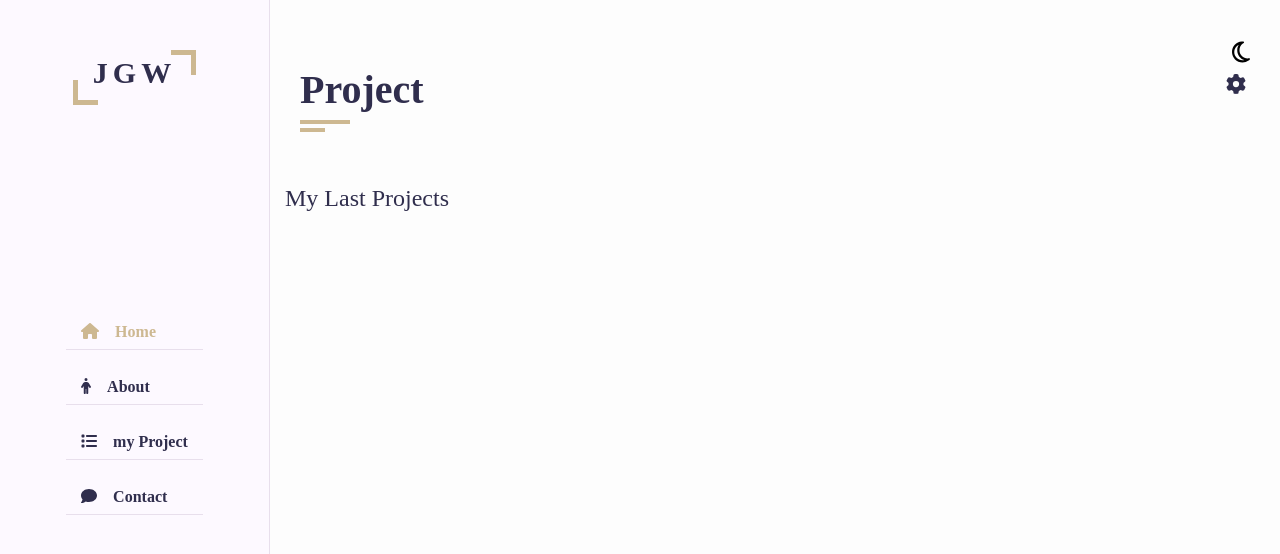
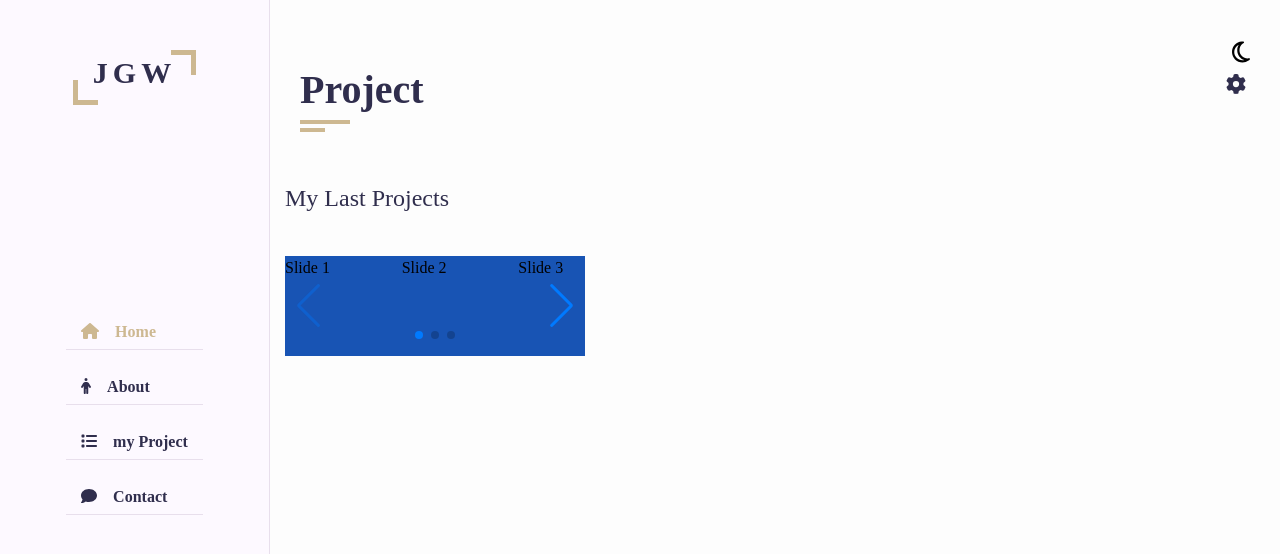
Before and after one commit to DoggySummer/myPortfolio, a React (Create React App) app: page /project in a window 1280 px wide. Shown: the top 554 px of the page. Built offline with nearby package versions, Linux system fonts and the light colour scheme.

Commit message:
이유는 모르겠지만 성공한 스와이퍼

```diff
--- a/src/App.js
+++ b/src/App.js
@@ -6,7 +6,7 @@
 import Project from './components/Project';
 import { Routes, Route, Link } from 'react-router-dom';
 import ColorMode from './components/ColorMode';
-import Swiperjj from './components/Swiper';
+
 export let ThemeContext = createContext();
 
 function App() {
--- a/src/components/Project.js
+++ b/src/components/Project.js
@@ -1,6 +1,10 @@
 import React from 'react';
 import { Navigation, Pagination, Scrollbar, A11y } from 'swiper';
 import { Swiper, SwiperSlide } from 'swiper/react';
+import 'swiper/css';
+import 'swiper/css/pagination';
+import 'swiper/css/navigation';
+import 'swiper/css/scrollbar';
 
 const Project = () => {
   return (
@@ -13,8 +17,24 @@
             </div>
           </div>
           <div className="row">
-            <div className="project_heading">
-              <h2>My Last Projects </h2>
+            <div className="project_card">
+              <div className="project_heading">
+                <h2>My Last Projects </h2>
+              </div>
+              <Swiper
+                className="swiper_container"
+                modules={[Navigation, Pagination, Scrollbar, A11y]}
+                spaceBetween={50}
+                slidesPerView={3}
+                pagination={{ clickable: true }}
+                navigation={true}
+              >
+                <SwiperSlide>Slide 1</SwiperSlide>
+                <SwiperSlide>Slide 2</SwiperSlide>
+                <SwiperSlide>Slide 3</SwiperSlide>
+                <SwiperSlide>Slide 4</SwiperSlide>
+                <SwiperSlide>Slide 5</SwiperSlide>
+              </Swiper>
             </div>
           </div>
         </div>
--- a/src/components/Swiper.js
+++ b/src/components/Swiper.js
@@ -1,18 +1,24 @@
 // Import Swiper React components
 import { Swiper, SwiperSlide } from 'swiper/react';
+import { Navigation, Pagination, Scrollbar, A11y } from 'swiper';
 
 // Import Swiper styles
 import 'swiper/css';
+import 'swiper/css/navigation';
+import 'swiper/css/pagination';
+import 'swiper/css/scrollbar';
 
 const Swiperjj = () => {
   return (
-    <div className="ss">
-      <Swiper
+    <div>
+      {/* <Swiper
         spaceBetween={50}
         slidesPerView={1}
         onSlideChange={() => console.log('slide change')}
         onSwiper={(swiper) => console.log(swiper)}
         className="swipeswipe"
+        navigation
+        pagination={{ clickable: true }}
       >
         <SwiperSlide>
           <img src="https://user-images.githubusercontent.com/90492088/213950861-a0c3987e-9954-4760-b5a6-b8c67ae623e3.gif"></img>
@@ -23,6 +29,23 @@
         <SwiperSlide>
           <img src="https://user-images.githubusercontent.com/90492088/213951286-9b8d9854-a4dd-427d-ada4-3a82e633cd1a.gif"></img>
         </SwiperSlide>
+      </Swiper> */}
+      <Swiper
+        // install Swiper modules
+        modules={[Navigation, Pagination, Scrollbar, A11y]}
+        spaceBetween={50}
+        slidesPerView={3}
+        navigation={true}
+        pagination={true}
+        scrollbar={{ draggable: true }}
+        onSwiper={(swiper) => console.log(swiper)}
+        onSlideChange={() => console.log('slide change')}
+      >
+        <SwiperSlide>Slide 1</SwiperSlide>
+        <SwiperSlide>Slide 2</SwiperSlide>
+        <SwiperSlide>Slide 3</SwiperSlide>
+        <SwiperSlide>Slide 4</SwiperSlide>
+        <SwiperSlide>Slide 5</SwiperSlide>
       </Swiper>
     </div>
   );
--- a/src/style.scss
+++ b/src/style.scss
@@ -377,6 +377,12 @@
   max-width: 100%;
   display: block;
 }
+.swiper_container {
+  width: 300px;
+  height: 100%;
+  background-color: #1854b4;
+}
+
 //! 토글 스위치
 .switch_toggler {
   position: fixed;
```
